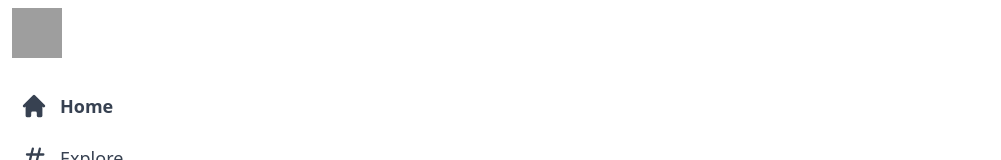
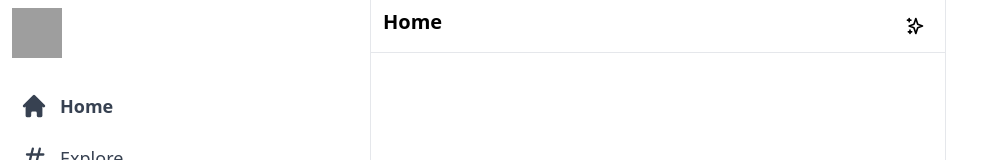
Before and after one commit to Olly-E/Twitter-clone, a Next.js app: page / in a window 1280 px wide. Shown: the top 160 px of the page, without its empty margins (0-1001 px from the left). Built offline with nearby package versions, Linux system fonts and the light colour scheme; grey boxes are pictures that could not be loaded.

Commit message:
created field components and it's header

```diff
--- /dev/null
+++ b/components/Feed.js
@@ -0,0 +1,14 @@
+import { SparklesIcon } from "@heroicons/react/outline";
+
+export default function Feed() {
+  return (
+    <div className="xl:ml-[370px] border-l border-r border-gray-200 xl:min-w-[576px] sm:ml-[73px] flex-grow max-w-xl">
+        <div className="flex py-2 px-3 sticky top-0 z-50 bg-white border-b border-gray-200">
+            <h2 className="text-lg sm:text-xl font-bold cursor-pointer">Home</h2>
+            <div className="hoverEffect flex items-center justify-center px-0 ml-auto w-9 h-9">
+                <SparklesIcon className="h-5"/>
+            </div>
+        </div>
+    </div>
+  )
+}
--- a/pages/index.js
+++ b/pages/index.js
@@ -1,4 +1,5 @@
 import Head from 'next/head'
+import Feed from '../components/Feed'
 import Sidebar from '../components/Sidebar'
 
 
@@ -16,6 +17,7 @@
 
       {/* Feed */}
 
+      <Feed />
 
       {/* Widgets */}
 
```
